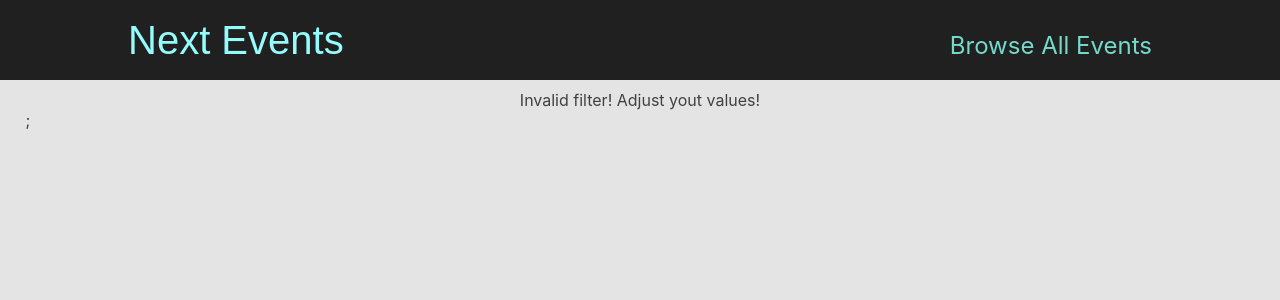
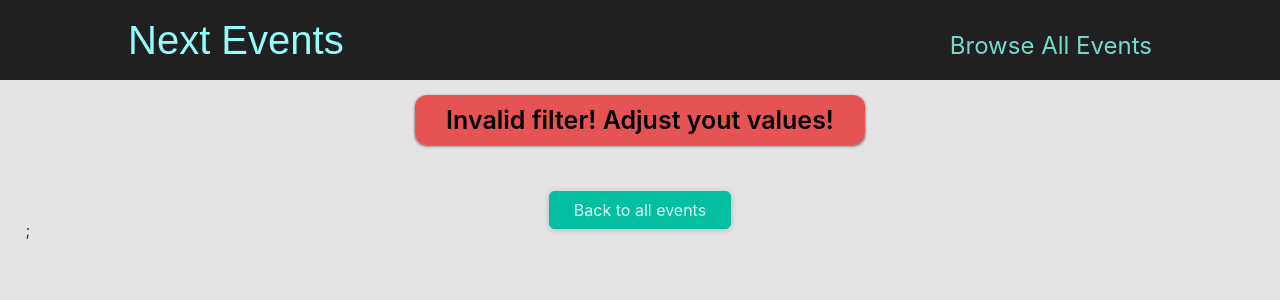
Before and after one commit to SottoMayor/Nextjs-album-project, a Next.js app: page /events in a window 1280 px wide. Shown: the top 300 px of the page. Built offline with nearby package versions, Linux system fonts and the light colour scheme.

Commit message:
Creating the ErrorAlert component, and displaying it

```diff
--- /dev/null
+++ b/components/UI/AlertError.js
@@ -0,0 +1,12 @@
+import React from 'react';
+import classes from '../../styles/components/UI/AlertError.module.css';
+
+const AlertError = (props) => {
+    return (
+        <div className={classes.alert}>
+            {props.children}
+        </div>
+    )
+}
+
+export default AlertError
--- a/pages/events/[...slugs].js
+++ b/pages/events/[...slugs].js
@@ -1,8 +1,11 @@
-import React from 'react';
+import React, { Fragment } from 'react';
 import { useRouter } from 'next/dist/client/router';
 import EventList from '../../components/events/EventList';
+import ResultsTitle from '../../components/events/ResultsTitle';
+import AlertError from '../../components/UI/AlertError'
 
 import { getFilteredEvents } from '../../dummy-data';
+import Button from '../../components/UI/Button';
 
 const EventsSlugs = () => {
 
@@ -10,26 +13,43 @@ const EventsSlugs = () => {
     const filteredData = router.query.slugs;
 
     if(!filteredData){
-        return <p className="center">Loading... </p>
+        return <AlertError><p className="center">Loading... </p></AlertError>
     }
 
     const year = +filteredData[0];
     const month = +filteredData[1];
 
     if(isNaN(year) || isNaN(month) || year < 2021 || year > 2030 || month < 0 || month > 12){
-        return <p className="center">Invalid filter! Adjust yout values!</p>
+        return (
+            <Fragment>
+                <AlertError><p className="center">Invalid filter! Adjust yout values!</p></AlertError>
+                <div className="center">
+                    <Button link="/events">Back to all events</Button>
+                </div>
+            </Fragment>
+        )
     }
 
     const filteredEvents = getFilteredEvents({year, month});
 
     if(!filteredEvents || filteredEvents.length === 0){
-        return <p className="center">No events found to this filter! X.X</p>
+        return(
+            <Fragment>
+                <AlertError><p className="center">No events found to this filter! X.X</p></AlertError>
+                <div className="center">
+                    <Button link="/events">Back to all events</Button>
+                </div>
+            </Fragment>
+            )
     }
 
+    const date = new Date(year, month);
+
     return (
-        <div>
+        <Fragment>
+            <ResultsTitle date={date}/>
             <EventList items={filteredEvents}/>
-        </div>
+        </Fragment>
     )
 }
 
--- /dev/null
+++ b/styles/components/UI/AlertError.module.css
@@ -0,0 +1,19 @@
+.alert{
+    width: 100%;
+    max-width: 450px;
+    padding: 10px 2%;
+    margin: 30px 0;
+    box-shadow: 0 1px 3px rgba(0, 0, 0, 0.65);
+    background-color: rgba(230, 58, 58, 0.85);
+    border-radius: 12px;
+    position: relative;
+    top: 50%;
+    left: 50%;
+    transform: translate(-50%, -50%);
+}
+
+.alert > p {
+    color: black;
+    font-size: 25px;
+    font-weight: 600;
+}
```
